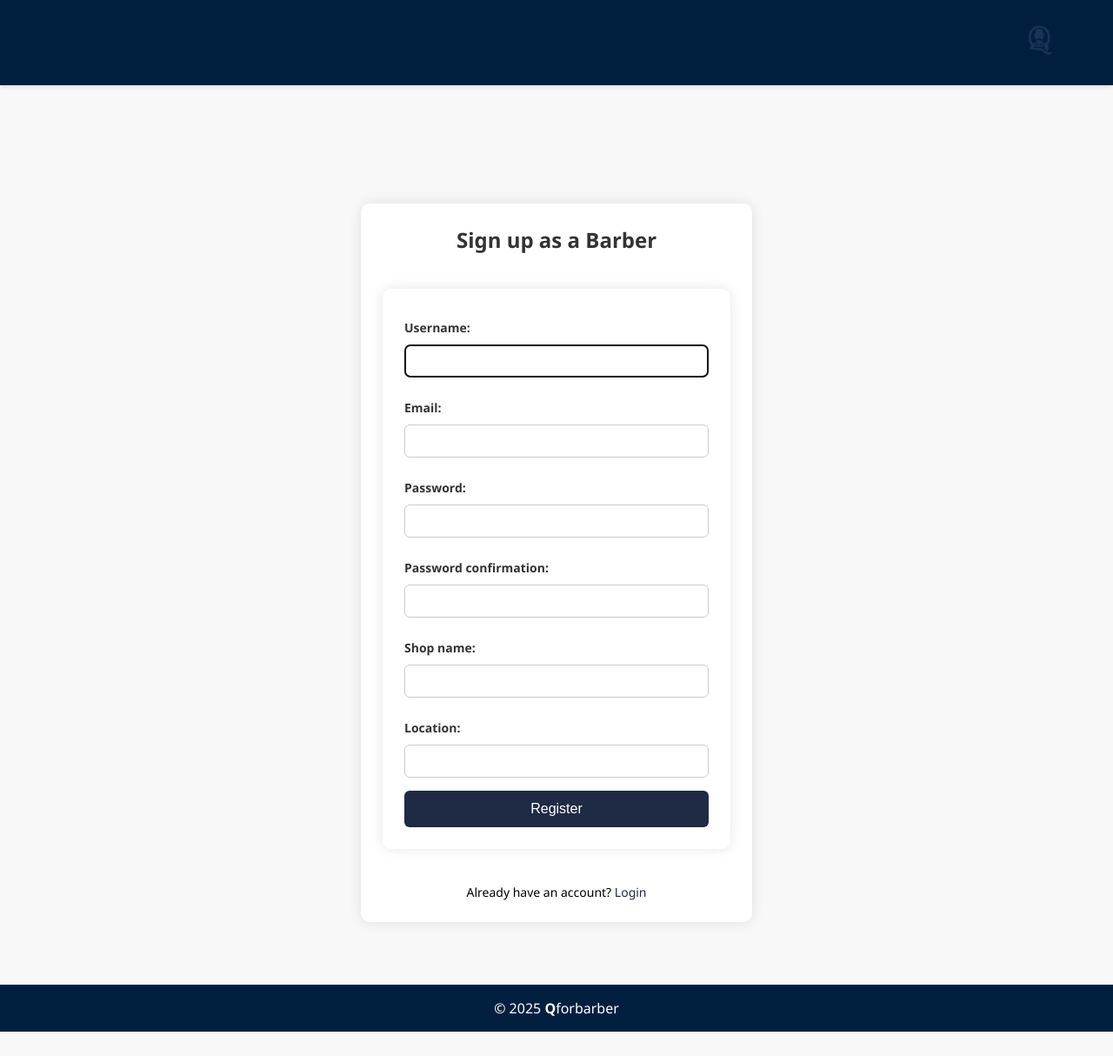
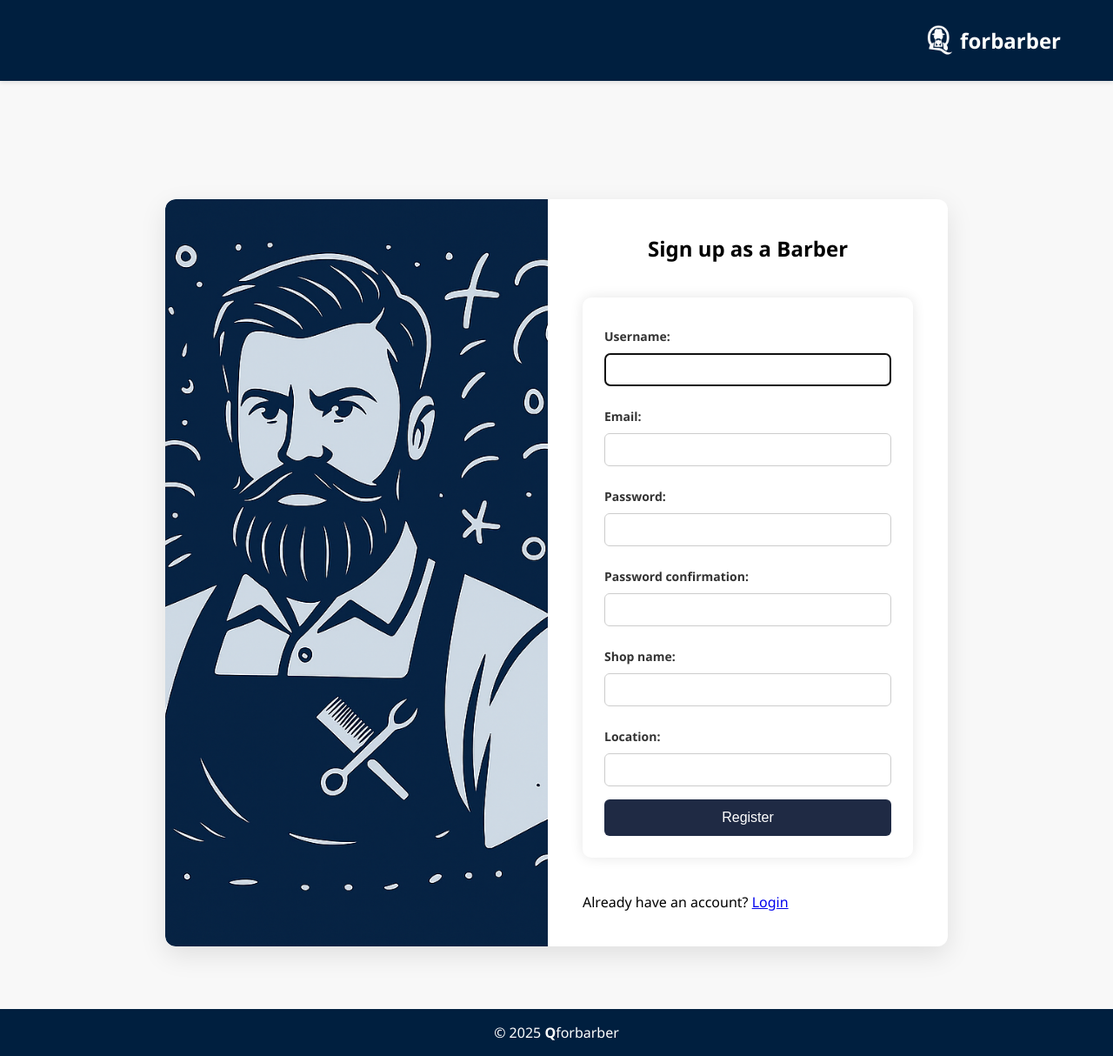
Before and after one commit to muhammed-sidhan/barbrershop, a Django app: page /register/barber/ in a window 1280 px wide. Shown: the whole page at 87% size. Before the commit the page ends 1186 px from the top, so only its background shows below. Run offline with Django 5.2, Linux system fonts and the light colour scheme.

Commit message:
more  changes

```diff
--- a/core/static/core/css/styles.css
+++ b/core/static/core/css/styles.css
@@ -44,9 +44,24 @@ html, body {
 .nav-left,
 .nav-center,
 .nav-right {
-    flex: 1;
+
     text-align: center;
+    display: flex;
+    align-items: center;
+
+    justify-content: center;
+    color: var(--white);
+    font-size: 1.2rem;
+    font-weight: bold;
+    font-size: x-large;
+
+
 }
+nav-text {
+   font-family: 'Arial Narrow';
+}
+
+
 
 .nav-left {
     text-align: left;
@@ -234,16 +249,15 @@ main {
     }
 }
 .show-password-label {
-  display: flex;
-  align-content: flex-start;
   font-size: 14px;
   margin: 8px 0 16px;
   color: #333;
+
 }
 
 .show-password-label input[type="checkbox"] {
   margin-right: 6px;
-display: inline;
+justify-items: end;
 }
 .home-container {
   max-width: 900px;
@@ -703,6 +717,11 @@ display: inline;
   align-items: center;
   justify-content: center;
   padding: 30px;
+  background-image: url("../images/signup_illustration.png");
+  background-size: cover;
+  background-position: center;
+  border-top-left-radius: 12px;
+  border-bottom-left-radius: 12px;
 }
 
 .signup-image-section img {
@@ -730,6 +749,15 @@ display: inline;
 
   .signup-image-section {
     padding: 20px;
+    border-top-left-radius: 0;
+    border-bottom-left-radius: 0;
+    border-top-right-radius: 12px;
+    border-bottom-right-radius: 12px;
+
+    background-image: none; /* Remove image on small screens */
+    background-color: #1f2a44; /* Keep the background color */
+
+
   }
 
   .signup-form-section {
@@ -741,3 +769,28 @@ display: inline;
 
  list-style-type: none;
 }
+.logo {
+    text-decoration: none;
+    display: flex;
+    align-items: center;
+    color: inherit;
+}
+
+.custom-q {
+    display: inline-block;
+    width: 45px;
+    height: 45px;
+    background-image: url('{% static "core/images/logo.png" %}');
+    background-size: contain;
+    background-repeat: no-repeat;
+    background-position: center;
+    margin-right: 2px;
+}
+
+.brand-text {
+    font-size: 24px;
+    font-weight: bold;
+    color: #333;
+    margin: 0;
+    line-height: 45px;
+}
--- a/core/templates/base.html
+++ b/core/templates/base.html
@@ -31,9 +31,13 @@
             </div>
 
             <!-- Right: Logo -->
-            <div class="nav-right">
+          <div class="nav-right">
                 <a href="{% url 'index' %}" class="logo">
                     <img src="{% static 'core/images/logo.png' %}" alt="Logo" height="45">
+
+                <p class="nav-text">
+                    <strong>forbarber</strong>
+                </p>
                 </a>
             </div>
 
--- a/core/templates/registration/barber_registration.html
+++ b/core/templates/registration/barber_registration.html
@@ -3,8 +3,17 @@
 {% block title %}Barber Registeration{% endblock %}
 
 {% block content %}
-<body>
-  <div class="signup-form">
+
+
+  <div class="signup-container">
+  <div class="signup-card">
+ <!-- Left Side Image -->
+    <div class="signup-image-section">
+
+    </div>
+  <!-- Right Side Form -->
+
+  <div class="signup-form-section">
 <h2>Sign up as a Barber</h2>
 
 <form method="post" class="signup-form">
@@ -26,5 +35,7 @@
 
 <p>Already have an account? <a href="{% url 'login' %}">Login</a></p>
 </div>
+</div>
+</div>
 
 {% endblock %}
--- a/core/templates/registration/customer_registration.html
+++ b/core/templates/registration/customer_registration.html
@@ -12,7 +12,7 @@
 
     <!-- Left Side Image -->
     <div class="signup-image-section">
-      <img src="{% static 'core/images/signup_illustration.jpg' %}" alt="Signup Illustration" />
+
     </div>
 
     <!-- Right Side Form -->
--- a/core/templates/registration/login.html
+++ b/core/templates/registration/login.html
@@ -18,7 +18,11 @@
     {{ form.password }}
 
     <label class="show-password-label">
-      <input type="checkbox" id="show-password" onclick="togglePassword()"> Show Password
+      <input type="checkbox" id="show-password" onclick="togglePassword()">
+      <p>Show Password</p>
+      <span class="checkmark"></span>
+
+
     </label>
 
     <button type="submit">Login</button>
```
Also changed, not shown: core/static/core/images/logo.png, core/static/core/images/signup_illustration.png (added).
